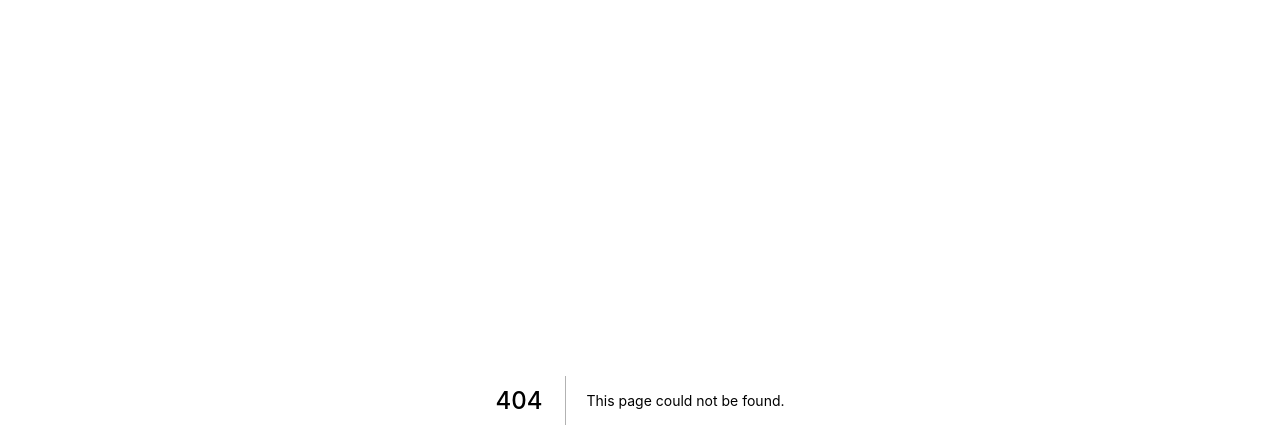
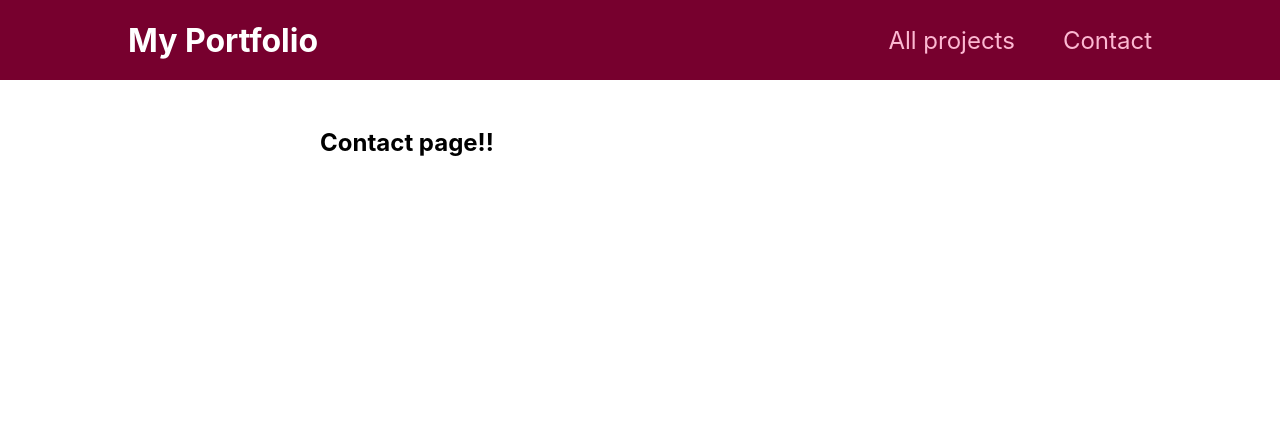
Before and after one commit to robcisneros/my-portfolio, a Next.js app: page /contact in a window 1280 px wide. Before the commit this address had no page. Shown: the top 448 px of the page. Built offline with nearby package versions, Linux system fonts and the light colour scheme.

Commit message:
navigation with home n contact

```diff
--- /dev/null
+++ b/components/layout/Layout.js
@@ -0,0 +1,13 @@
+import MainNavigation from './MainNavigation';
+import classes from './Layout.module.css';
+
+function Layout(props) {
+  return (
+    <div>
+      <MainNavigation />
+      <main className={classes.main}>{props.children}</main>
+    </div>
+  );
+}
+
+export default Layout;
--- /dev/null
+++ b/components/layout/Layout.module.css
@@ -0,0 +1,5 @@
+.main {
+  margin: 3rem auto;
+  width: 90%;
+  max-width: 40rem;
+}
--- /dev/null
+++ b/components/layout/MainNavigation.js
@@ -0,0 +1,24 @@
+import Link from 'next/link';
+
+import classes from './MainNavigation.module.css';
+
+function MainNavigation() {
+
+  return (
+    <header className={classes.header}>
+      <div className={classes.logo}>My Portfolio</div>
+      <nav>
+        <ul>
+          <li>
+            <Link href='/'>All projects</Link>
+          </li>
+          <li>
+            <Link href='/contact'>Contact</Link>
+          </li>
+        </ul>
+      </nav>
+    </header>
+  );
+}
+
+export default MainNavigation;
--- /dev/null
+++ b/components/layout/MainNavigation.module.css
@@ -0,0 +1,39 @@
+.header {
+  width: 100%;
+  height: 5rem;
+  display: flex;
+  align-items: center;
+  justify-content: space-between;
+  background-color: #77002e;
+  padding: 0 10%;
+}
+
+.logo {
+  font-size: 2rem;
+  color: white;
+  font-weight: bold;
+}
+
+.header ul {
+  list-style: none;
+  margin: 0;
+  padding: 0;
+  display: flex;
+  align-items: baseline;
+}
+
+.header li {
+  margin-left: 3rem;
+}
+
+.header a {
+  text-decoration: none;
+  font-size: 1.5rem;
+  color: #fcb8d2;
+}
+
+.header a:hover,
+.header a:active,
+.header a.active {
+  color: white;
+}
--- a/pages/_app.js
+++ b/pages/_app.js
@@ -1,7 +1,12 @@
-import '../styles/globals.css'
+import "../styles/globals.css";
+import Layout from "../components/layout/Layout";
 
 function MyApp({ Component, pageProps }) {
-  return <Component {...pageProps} />
+  return(
+    <Layout>
+    <Component {...pageProps} />
+  </Layout>
+  );
 }
 
-export default MyApp
+export default MyApp;
--- /dev/null
+++ b/pages/contact/index.js
@@ -0,0 +1,10 @@
+import { Fragment } from "react";
+
+function ContactPage() {
+    return (
+        <Fragment>
+            <h2>Contact page!!</h2>
+        </Fragment>
+    );
+}
+export default ContactPage;
```
Also changed, not shown: pages/index.js (+1 -9 lines).
